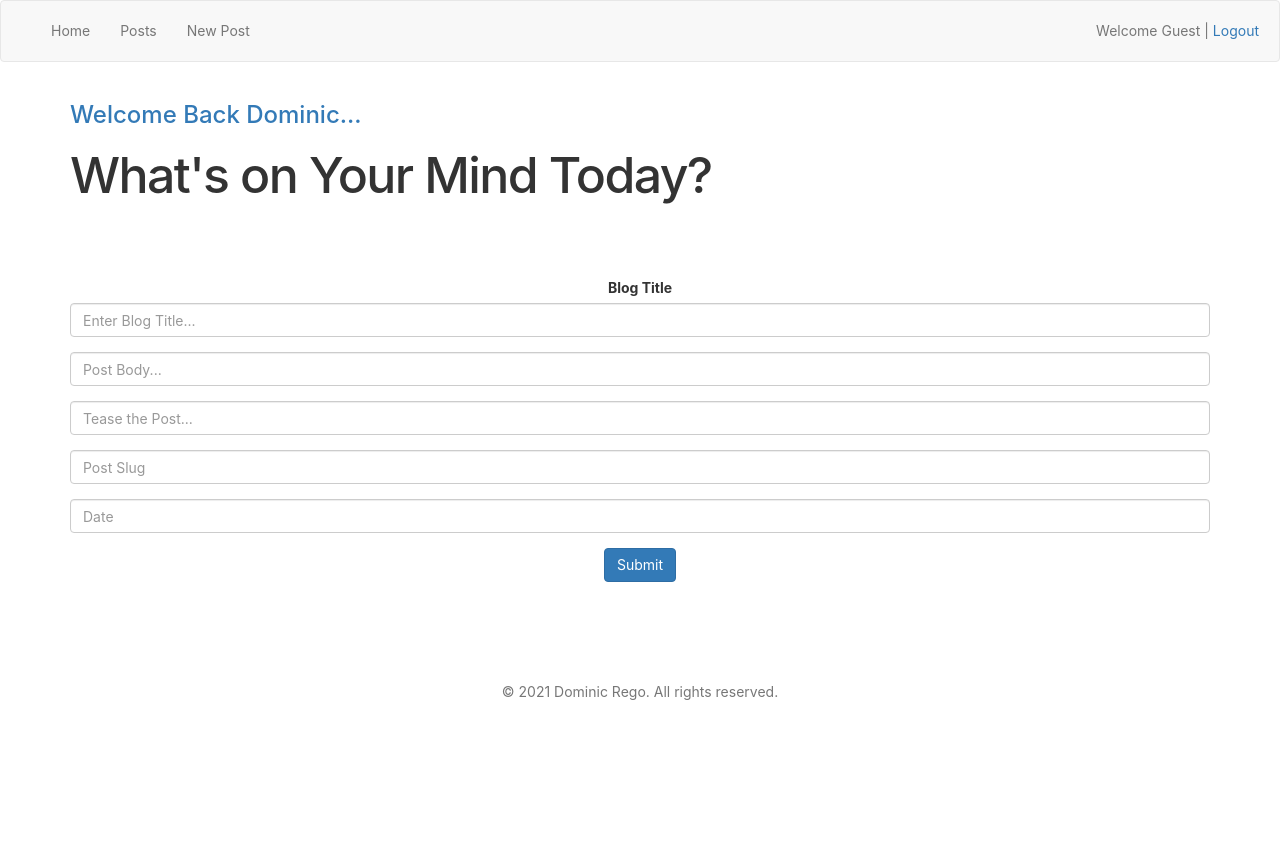
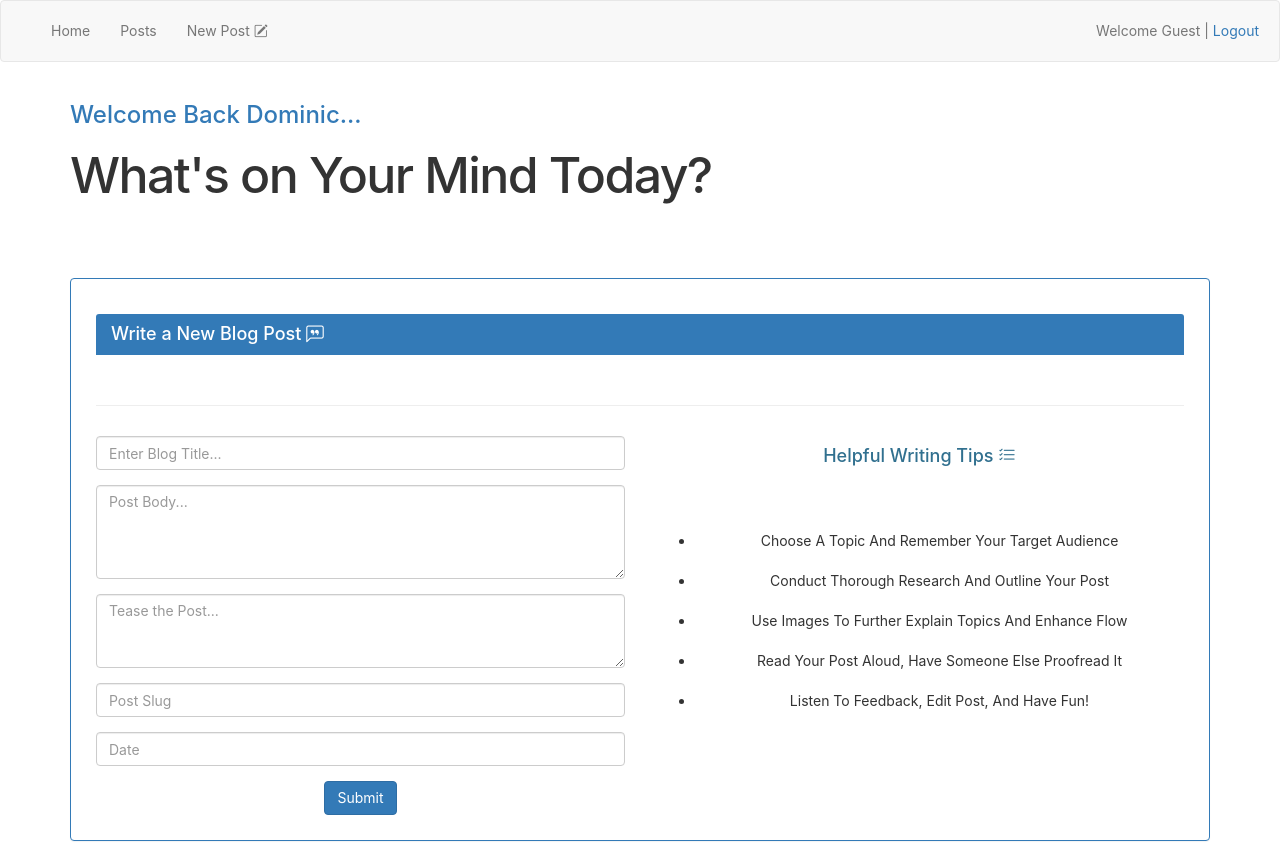
Before and after one commit to nooch-fifo/react-hooks, a React (Create React App) app: page /addPost in a window 1280 px wide. Shown: the top 843 px of the page. Before the commit the page ends 800 px from the top, so only its background shows below. Built offline with nearby package versions, Linux system fonts and the light colour scheme.

Commit message:
Bootstrapping/Styling Form and Started Testing

```diff
--- a/public/index.html
+++ b/public/index.html
@@ -25,6 +25,7 @@
       Learn how to configure a non-root public URL by running `npm run build`.
     -->
     <link rel="stylesheet" href="https://maxcdn.bootstrapcdn.com/bootstrap/3.3.5/css/bootstrap.min.css"/>
+    <link rel="stylesheet" href="https://cdn.jsdelivr.net/npm/bootstrap-icons@1.5.0/font/bootstrap-icons.css">
     <title>React App</title>
   </head>
   <body>
--- a/src/Components/AboutMe.js
+++ b/src/Components/AboutMe.js
@@ -26,7 +26,7 @@ function AboutMe() {
             <div className="arrow">
                 <span></span>
             </div>
-            <hr />
+            <hr style={{marginTop:55}}/>
         </div>
     );
 
--- a/src/Components/CreatePost.js
+++ b/src/Components/CreatePost.js
@@ -44,16 +44,20 @@ class CreatePost extends React.Component {
                     <h3 class="text-left text-primary text-capitalize">Welcome back Dominic...</h3>
                     <h1 class="text-dark text-left">What's on Your Mind Today?</h1>
                 </div>
-                <form onSubmit={this.submitHandler} className="text-center" style={{ marginTop: 75 }}>
+                <div className="panel panel-primary" style={{ marginTop: 75, padding: 25 }}>
+                    <h4 class="panel-heading text-left">Write a New Blog Post <i class="bi bi-chat-left-quote" style={{ fontSize: 17.5 }}></i></h4>
+                    <hr style={{ marginTop: 50, marginBottom: 30 }} />
+                    <div className="row">
+                        <form onSubmit={this.submitHandler} className="text-center col-md-6">
                             <div className="form-group">
-                        <label for="title">Blog Title</label>
+                                {/* <label>Blog Title</label> */}
                                 <input type="text" name="title" className="form-control" placeholder="Enter Blog Title..." size="55" value={title} onChange={this.changeHandler} />
                             </div>
                             <div className="form-group">
-                        <input type="text" name="body" className="form-control" placeholder="Post Body..." size="55" value={body} onChange={this.changeHandler} />
+                                <textarea rows="4" name="body" className="form-control" placeholder="Post Body..." size="55" value={body} onChange={this.changeHandler} />
                             </div>
                             <div className="form-group">
-                        <input type="text" name="teaser" className="form-control" placeholder="Tease the Post..." size="55" value={teaser} onChange={this.changeHandler} />
+                                <textarea rows="3" name="teaser" className="form-control" placeholder="Tease the Post..." size="55" value={teaser} onChange={this.changeHandler} />
                             </div>
                             <div className="form-group">
                                 <input type="text" name="slug" className="form-control" placeholder="Post Slug" size="55" value={slug} onChange={this.changeHandler} />
@@ -66,6 +70,20 @@ class CreatePost extends React.Component {
                     </div> */}
                             <button type="submit" className="btn btn-primary">Submit</button>
                         </form>
+                        <div className="col-md-6">
+                            <h4 className="text-info">Helpful Writing Tips <i class="bi bi-list-check" style={{fontSize:17.5}}></i> </h4>
+                            <div className="tips" style={{marginTop:55}}>
+                                <ul className="text-center text-capitalize">
+                                    <li style={{padding:10}}>Choose a Topic and Remember Your Target Audience</li>
+                                    <li style={{padding:10}}>Conduct thorough research and outline your post</li>
+                                    <li style={{padding:10}}>Use images to further explain topics and enhance flow</li>
+                                    <li style={{padding:10}}>Read your post aloud, have someone else proofread it</li>
+                                    <li style={{padding:10}}>Listen to feedback, edit post, and have fun!</li>
+                                </ul>
+                            </div>
+                        </div>
+                    </div>
+                </div>
             </div>
         )
     }
--- a/src/Components/LatestPost.js
+++ b/src/Components/LatestPost.js
@@ -25,7 +25,7 @@ class LatestPost extends React.Component {
         const data = this.state;
         return (
             <div className="container text-left">
-                <h3 class="text-primary text-center">My Latest Post</h3>
+                <h3 class="text-primary text-center" style={{marginTop:25, marginBottom:55}}>My Latest Post</h3>
                 <article>
                     <header>
                         <h2>{data.posts.title}</h2>
--- a/src/Components/Navbar.js
+++ b/src/Components/Navbar.js
@@ -20,7 +20,7 @@ function Navbar(){
                         </ul> */}
                     </li>
                     <li class="dropdown">
-                        <Link to = "/addPost">New Post</Link>
+                        <Link to = "/addPost">New Post <i class="bi bi-pencil-square"></i></Link>
                         {/* <a href="#" class="dropdown-toggle" data-toggle="dropdown" role="button" aria-haspopup="true" aria-expanded="false">Authors <span class="caret"></span></a>
                         <ul class="dropdown-menu">
                             <li><a href="/authors/list">List</a></li>
```
Also changed, not shown: src/setupTests.js (added, +5 -0 lines), 1 other file (tests, documents, lock files or other folders). Lines whose indentation alone changed are shown as unchanged.
